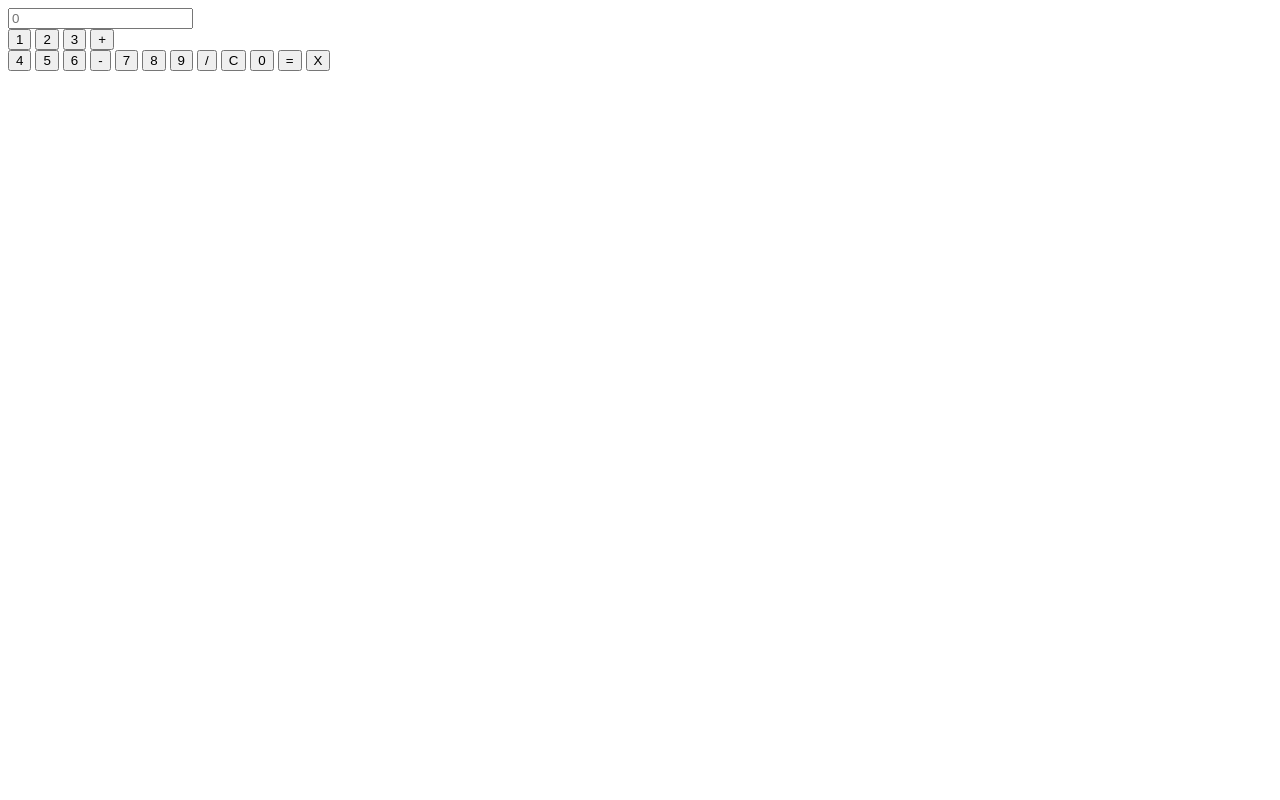
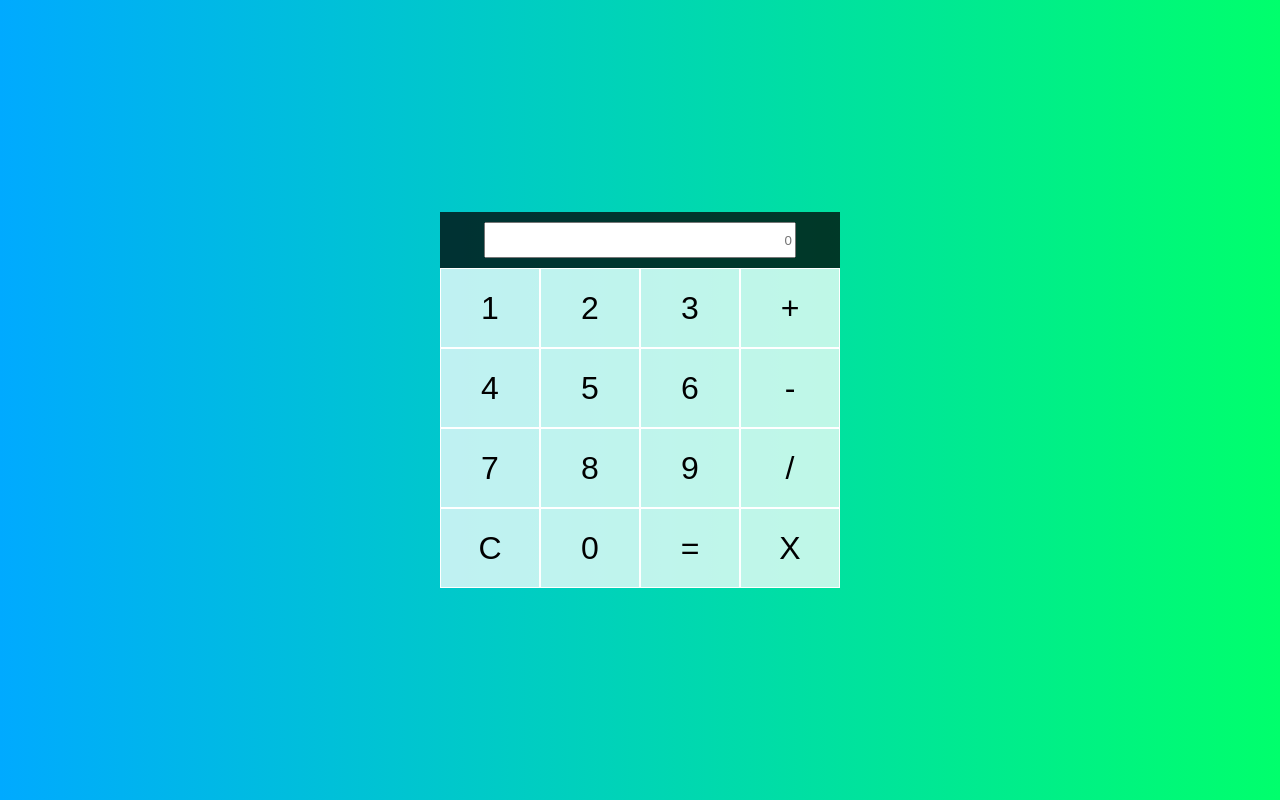
Before and after one commit to Bernard301094/BERNARD, a plain HTML site: page index.html in a window 1280 px wide. Drawn offline with Linux system fonts and the light colour scheme.

Commit message:
Aplicando los estilos

```diff
--- a/index.html
+++ b/index.html
@@ -4,16 +4,21 @@
   <meta charset="UTF-8">
   <meta name="viewport" content="width=device-width, initial-scale=1.0">
   <title>Document</title>
-  <link rel="stylesheet" href="">
+  <link rel="stylesheet" href="styles/styles.css">
 </head>
 
 <body>
-  <input type="text" id="result" name="result" placeholder="0" /><br>
+
+  <div class="calculadora-grid">
+
+    <div class="output">
+      <input class="display" type="text" id="result" name="result" placeholder="0" />
+    </div>
 
     <button>1</button>
     <button>2</button>
     <button>3</button>
-  <button>+</button><br>
+    <button>+</button>
     <button>4</button>
     <button>5</button>
     <button>6</button>
@@ -26,6 +31,7 @@
     <button>0</button>
     <button>=</button>
     <button>X</button>
+  </div>
 
   <script src="scripts/script.js"></script>
 </body>
--- a/styles/styles.css
+++ b/styles/styles.css
@@ -0,0 +1,87 @@
+html, body, div, span, applet, object, iframe,
+h1, h2, h3, h4, h5, h6, p, blockquote, pre,
+a, abbr, acronym, address, big, cite, code,
+del, dfn, em, img, ins, kbd, q, s, samp,
+small, strike, strong, sub, sup, tt, var,
+b, u, i, center,
+dl, dt, dd, ol, ul, li,
+fieldset, form, label, legend,
+table, caption, tbody, tfoot, thead, tr, th, td,
+article, aside, canvas, details, embed,
+figure, figcaption, footer, header, hgroup,
+menu, nav, output, ruby, section, summary,
+time, mark, audio, video {
+    margin: 0;
+    padding: 0;
+    border: 0;
+    font-size: 100%;
+    font: inherit;
+    vertical-align: baseline;
+}
+/* HTML5 display-role reset for older browsers */
+article, aside, details, figcaption, figure,
+footer, header, hgroup, menu, nav, section {
+    display: block;
+}
+body {
+    line-height: 1;
+    background: linear-gradient(to right, #00AAFF, #00FF6C);
+}
+ol, ul {
+    list-style: none;
+}
+blockquote, q {
+    quotes: none;
+}
+blockquote:before, blockquote:after,
+q:before, q:after {
+    content: '';
+    content: none;
+}
+table {
+    border-collapse: collapse;
+    border-spacing: 0;
+}
+
+.calculadora-grid {
+    display: grid;
+    justify-content: center;
+    align-content: center;
+    min-height: 100vh;
+    grid-template-columns: repeat(4, 100px);
+    grid-auto-rows: minmax(120px, auto) repeat(5, 100px);
+    height: 100%;
+}
+
+.calculadora-grid > button {
+    cursor: pointer;
+    font-size: 2rem;
+    border: 1px solid white;
+    outline: none;
+    background-color: rgba(255, 255, 255, .75);
+    height: 80px;
+}
+
+.output {
+    grid-column: 1 / -1;
+    background-color: rgba(0, 0, 0, .75);
+    display: flex;
+    align-items: center;
+    justify-content: space-around;
+    flex-direction: column;
+    padding: 10px;
+    word-wrap: break-word;
+    word-break: break-all;
+}
+
+.output .display {
+    color: black;
+    font-size: 1,85rem;
+    text-align: right;
+    width: 80%;
+    height: 30px;
+}
+
+.calculadora-grid > button:hover {
+    background-color: rgba(255, 255, 255, .9);
+}
```
Lines whose indentation alone changed are shown as unchanged.
